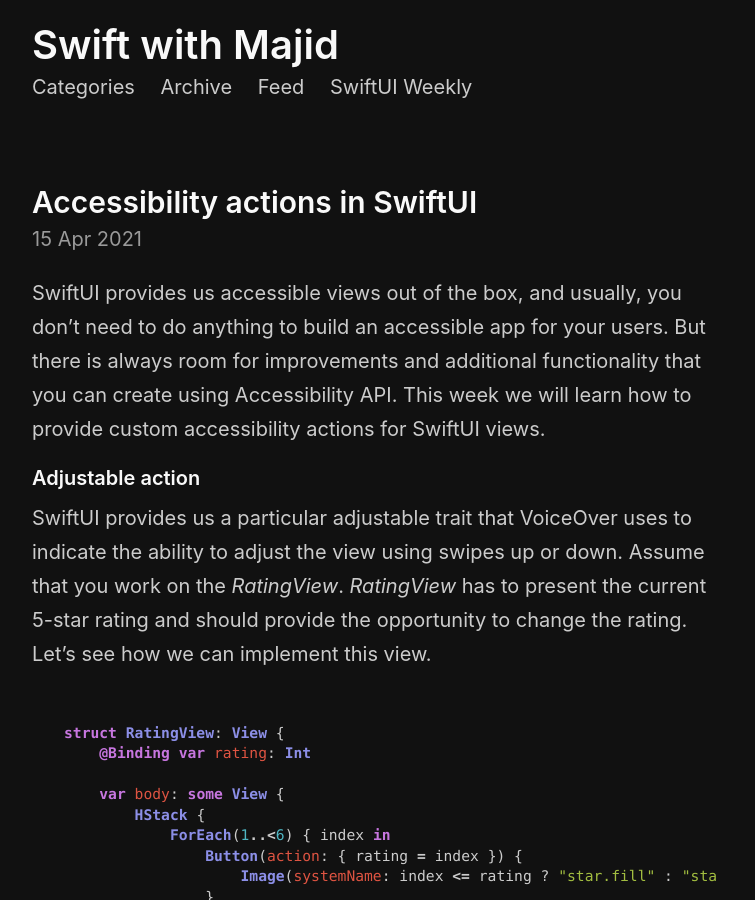
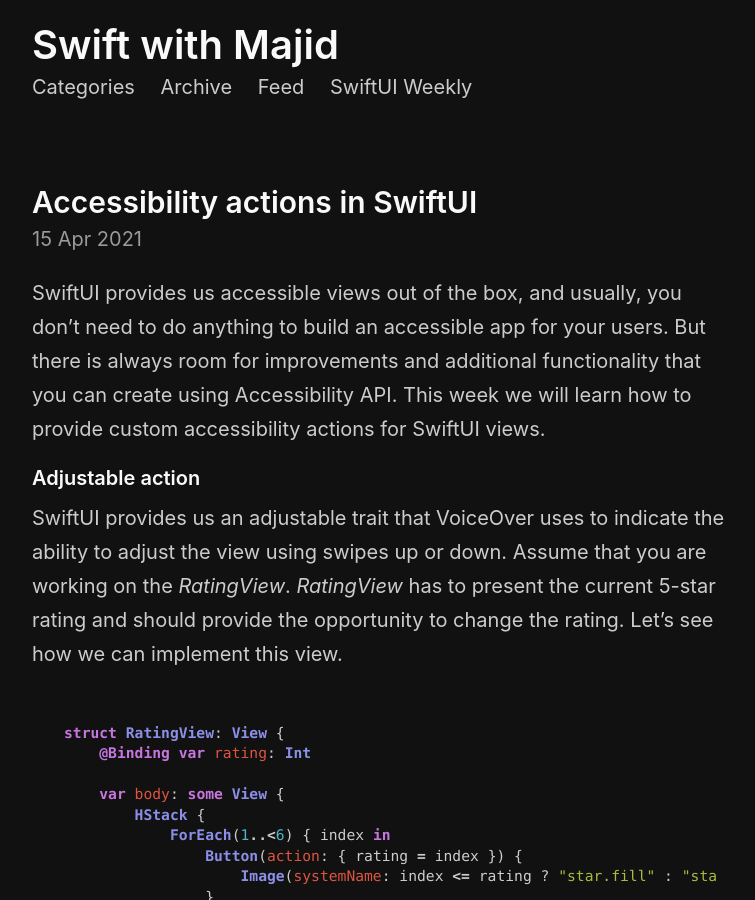
Before and after one commit to mecid/mecid.github.io, a Jekyll site: the page built from _posts/2021-04-15-accessibility-actions-in-swiftui.md, in a window 1280 px wide and 900 px high. Shown: the whole window, without its empty margins (258-1013 px from the left). Built offline with Jekyll 4.4.1, drawn with Linux system fonts in a browser that asks for light colours.

Commit message:
accessibility actions post improved

````diff
--- a/_posts/2021-04-15-accessibility-actions-in-swiftui.md
+++ b/_posts/2021-04-15-accessibility-actions-in-swiftui.md
@@ -10,7 +10,7 @@
 {% include friends.html %}
 
 #### Adjustable action
-SwiftUI provides us a particular adjustable trait that VoiceOver uses to indicate the ability to adjust the view using swipes up or down. Assume that you work on the *RatingView*. *RatingView* has to present the current 5-star rating and should provide the opportunity to change the rating. Let's see how we can implement this view.
+SwiftUI provides us an adjustable trait that VoiceOver uses to indicate the ability to adjust the view using swipes up or down. Assume that you are working on the *RatingView*. *RatingView* has to present the current 5-star rating and should provide the opportunity to change the rating. Let's see how we can implement this view.
 
 ```swift
 struct RatingView: View {
````
